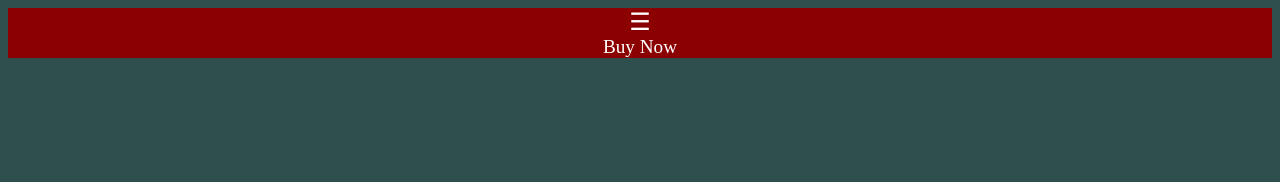
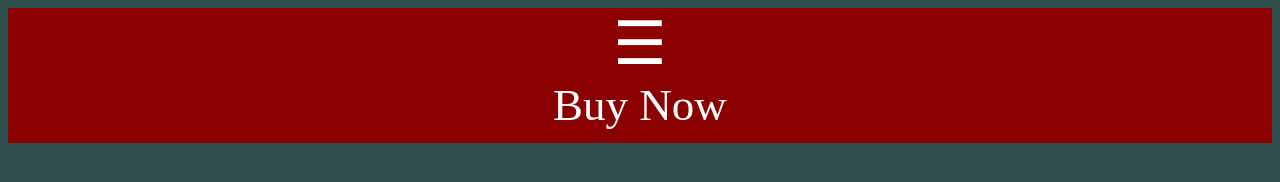
Before and after one commit to svalenzuela1/Frontend, a plain HTML site: page index.html in a window 1280 px wide. Drawn offline with nearby package versions, Linux system fonts and the light colour scheme.

Commit message:
CSS changes

```diff
--- a/style.css
+++ b/style.css
@@ -182,18 +182,19 @@ a{
 
     .navigation {
         background-color: darkred;
+        height: 135px;
     }
 
     .burger {
         color: white;
-        font-size: x-large;
+        font-size: 60px;
         text-align: center;
 
     }
 
     .link {
         text-align: center;
-        font-size: larger;
+        font-size: 45px;
     }
 
     /*a = .link of above*/
```
